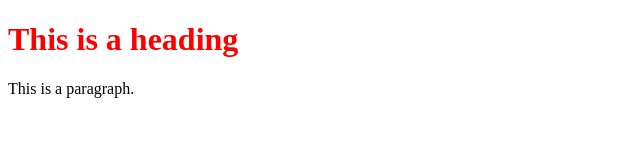
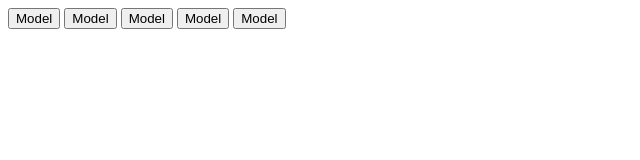
Before and after one commit to riazsha/simple-jquery, a plain HTML site: page index.html in a window 1280 px wide. Shown: the whole page, without its empty margins (0-640 px from the left). Drawn offline with Linux system fonts and the light colour scheme.

Commit message:
id detected from models when  click on a button for model launch

```diff
--- a/index.html
+++ b/index.html
@@ -3,19 +3,40 @@
 <title>HTML Tutorial</title>
 <body>
 
-<h1 id="test">This is a heading</h1>
-<p>This is a paragraph.</p>
 
+<button type="button" data-trigger="button1">Model</button>
+<button type="button" data-trigger="button2">Model</button>
+<button type="button" data-trigger="button3">Model</button>
+<button type="button" data-trigger="button4">Model</button>
+<button type="button" data-trigger="button5">Model</button>
+<!--Model 1-->
+<div class="model" id="button1" style="display:none">
+	this is model 1
+</div>
+<div class="model" id="button2" style="display:none">
+	this is model 2
+</div>
+<div class="model" id="button3" style="display:none">
+	this is model 3
+</div>
+<div class="model" id="button4" style="display:none">
+	this is model 4
+</div>
+<div class="model" id="button5" style="display:none">
+	this is model 5
+</div>
 
 <script src="asset/jquery-3.3.1.js"></script>
 <script>
-	// jquery test
-	// jquery test
+	var button = document.querySelectorAll("button");
+	for(var i=0; i<button.length; i++){
+		//get attribute value
+		button[i].onclick = function(){
+			var divId = this.getAttribute('data-trigger')
+			document.getElementById(divId).style.display='block';
+		}
+	}
 
-	$(function(){
-		$("#test").css("color","red");
-		//check  this
-	});
 
 </script>
 </body>
```
